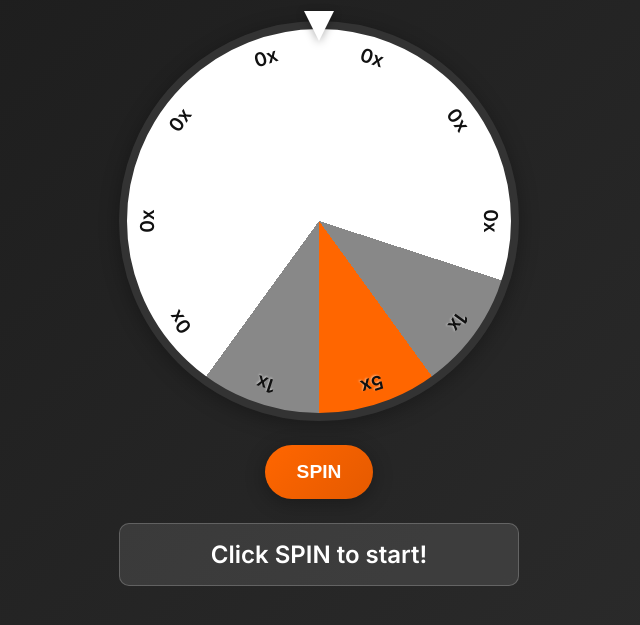
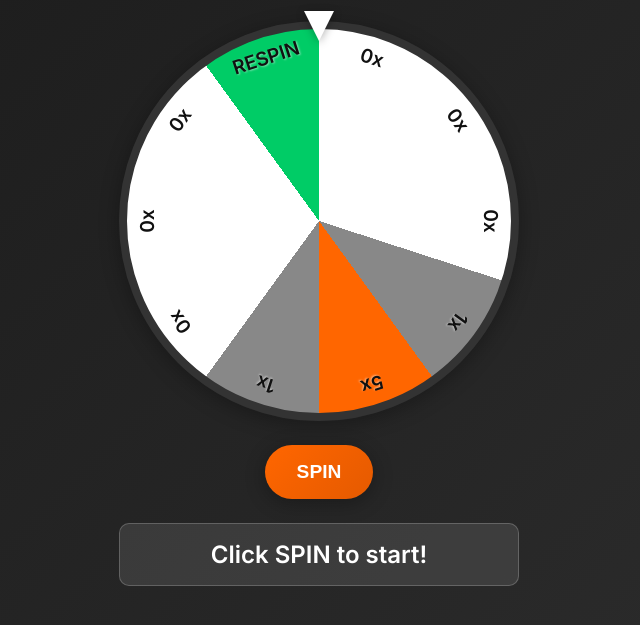
Before and after one commit to itsnotqwerty/donor-wheel, a plain HTML site: page static/index.html in a window 1280 px wide. Shown: the part 133-758 px from the top of the page, without its empty margins (321-961 px from the left). Drawn offline with Linux system fonts and the light colour scheme.

Commit message:
Added respin space

```diff
--- a/static/index.html
+++ b/static/index.html
@@ -22,7 +22,7 @@
                 <div class="section section-0" data-value="0x"><span>0x</span></div>
                 <div class="section section-0" data-value="0x"><span>0x</span></div>
                 <div class="section section-0" data-value="0x"><span>0x</span></div>
-                <div class="section section-0" data-value="0x"><span>0x</span></div>
+                <div class="section section-respin" data-value="RESPIN"><span>RESPIN</span></div>
             </div>
             <div class="pointer"></div>
         </div>
--- a/static/styles.css
+++ b/static/styles.css
@@ -5,6 +5,7 @@
   --white: #ffffff;
   --gray: #888888;
   --orange: #ff6600;
+  --green: #00cc66;
   --text: #ffffff;
   --shadow: 0 4px 20px rgba(0,0,0,0.3);
   --transition: all 0.3s ease;
@@ -54,7 +55,7 @@ h1 {
     var(--white) 216deg 252deg,
     var(--white) 252deg 288deg,
     var(--white) 288deg 324deg,
-    var(--white) 324deg 360deg
+    var(--green) 324deg 360deg
   );
 }
 .section {
```
